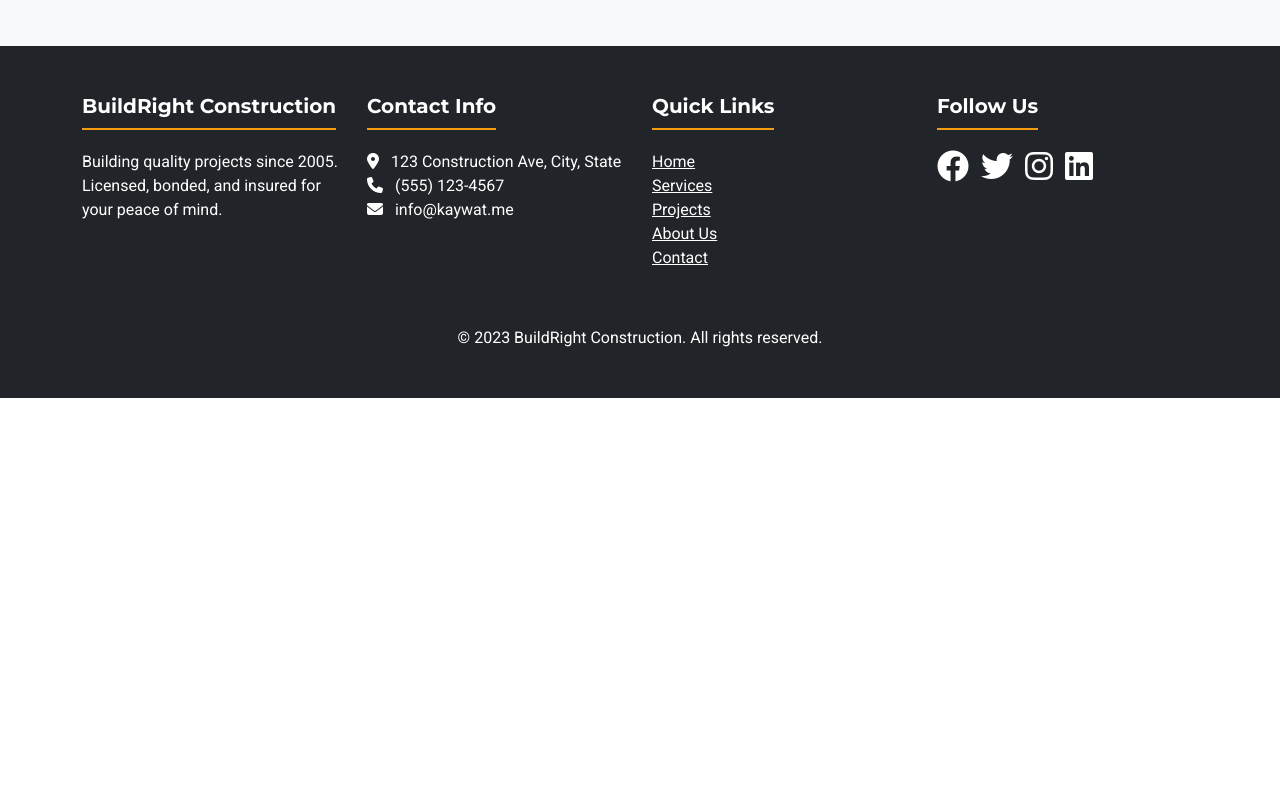
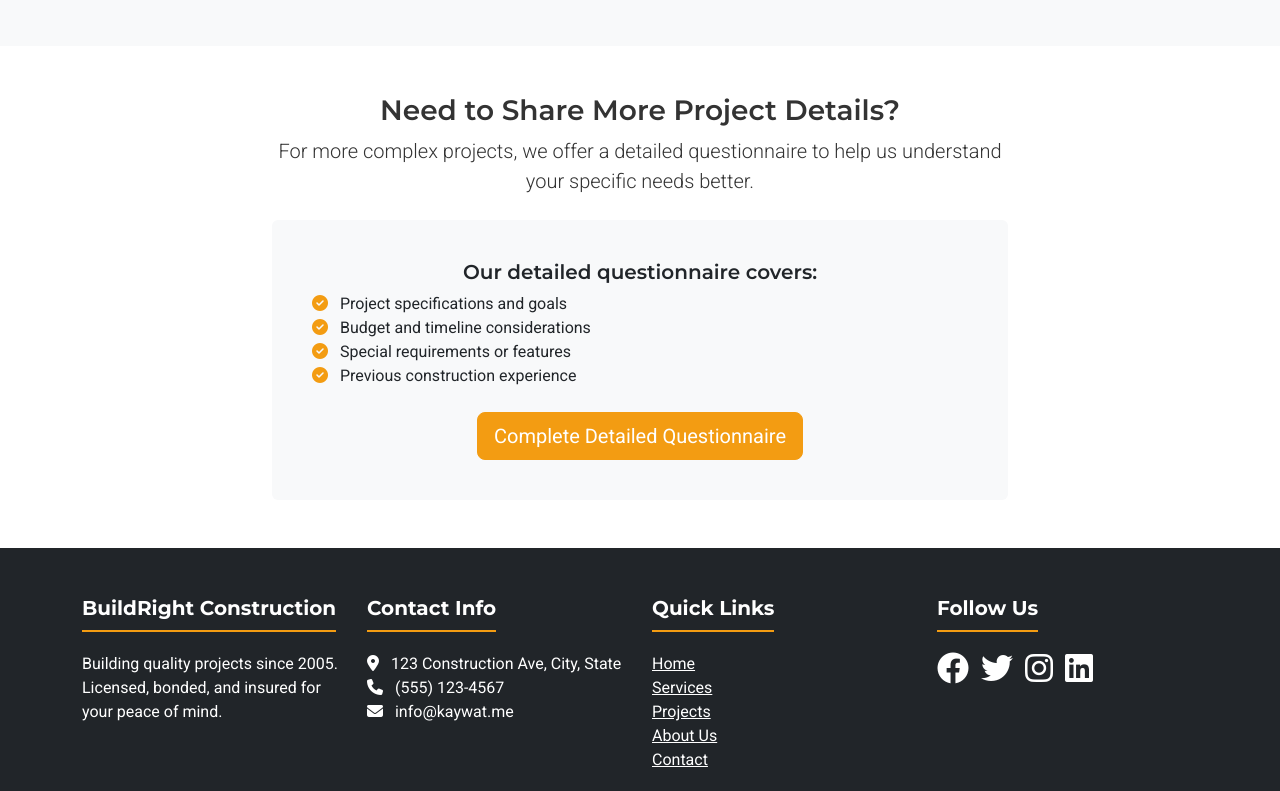
Before and after one commit to itsKayWat/construction-portfolio-project, a website: page contact.html in a window 1280 px wide. Shown: the part 1837-2628 px from the top of the page. Before the commit the page ends 2235 px from the top, so only its background shows below. Drawn offline with nearby package versions, Linux system fonts and the light colour scheme.

Commit message:
refactor: move questionnaire link from main navigation to contact page
- Removed Client Questionnaire from main navigation to streamline site structure
- Added dedicated section on Contact page with questionnaire link and explanation
- Updated questionnaire page with breadcrumb navigation showing connection to Contact
- Improved questionnaire page header for better context
- Simplified Services page CTA section
- Maintained all functionality while improving site organization

This change creates a more logical user flow and reduces navigation clutter while preserving the detailed questionnaire feature.

```diff
--- a/contact.html
+++ b/contact.html
@@ -41,9 +41,6 @@
                     </li>
                     <li class="nav-item">
                         <a class="nav-link" href="careers.html">Careers</a>
-                    </li>
-                    <li class="nav-item">
-                        <a class="nav-link" href="questionnaire.html">Client Questionnaire</a>
                     </li>
                 </ul>
             </div>
@@ -196,6 +193,30 @@
         </div>
     </section>
 
+    <!-- Detailed Project Questionnaire Section -->
+    <section class="py-5">
+        <div class="container">
+            <div class="row justify-content-center">
+                <div class="col-lg-8 text-center">
+                    <h3>Need to Share More Project Details?</h3>
+                    <p class="lead mb-4">For more complex projects, we offer a detailed questionnaire to help us understand your specific needs better.</p>
+                    <div class="card bg-light border-0 p-4">
+                        <div class="card-body">
+                            <h5>Our detailed questionnaire covers:</h5>
+                            <ul class="text-start list-unstyled mb-4">
+                                <li><i class="fas fa-check-circle text-primary me-2"></i> Project specifications and goals</li>
+                                <li><i class="fas fa-check-circle text-primary me-2"></i> Budget and timeline considerations</li>
+                                <li><i class="fas fa-check-circle text-primary me-2"></i> Special requirements or features</li>
+                                <li><i class="fas fa-check-circle text-primary me-2"></i> Previous construction experience</li>
+                            </ul>
+                            <a href="questionnaire.html" class="btn btn-primary btn-lg">Complete Detailed Questionnaire</a>
+                        </div>
+                    </div>
+                </div>
+            </div>
+        </div>
+    </section>
+
     <!-- Footer -->
     <footer class="py-5 bg-dark text-white">
         <div class="container">
```
Also changed, not shown: about.html (+0 -3 lines), index.html (+0 -3 lines), projects.html (+0 -3 lines), questionnaire.html (+9 -5 lines), services.html (+1 -5 lines), thank-you.html (+0 -3 lines), screenshots/homepage-2.png (added), screenshots/homepage-3.png (added), screenshots/homepage-4.png (added), screenshots/homepage.png (added).
